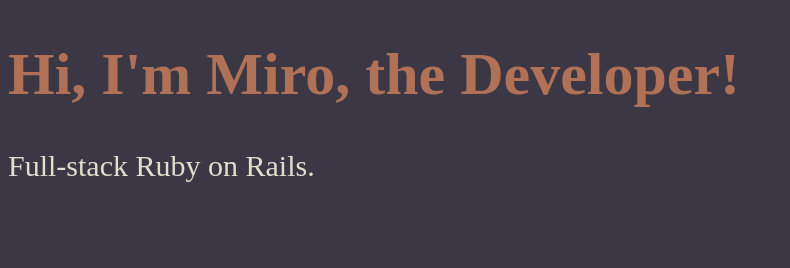
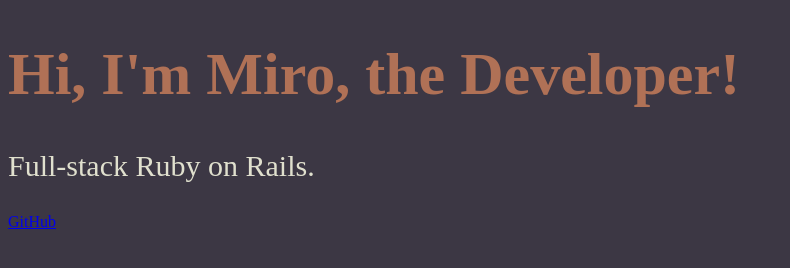
Before and after one commit to Porim/personal-website, a plain HTML site: page index.html in a window 1280 px wide. Shown: the whole page, without its empty margins (0-790 px from the left). Drawn offline with Linux system fonts and the light colour scheme.

Commit message:
github added to index.html

```diff
--- a/index.html
+++ b/index.html
@@ -6,5 +6,6 @@
   <body>
     <h1>Hi, I'm Miro, the Developer!</h1>
     <p>Full-stack Ruby on Rails.</p>
+    <a href="https://github.com/Porim">GitHub</a>
   </body>
 </html>
```
